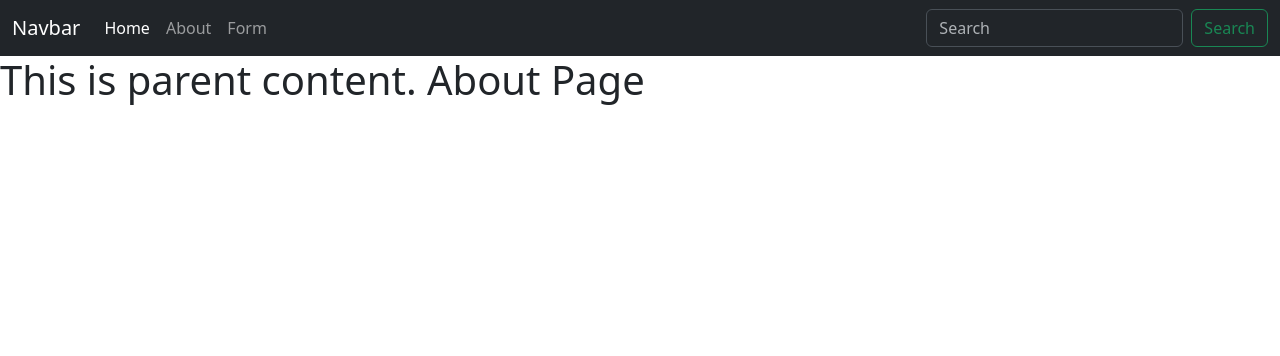
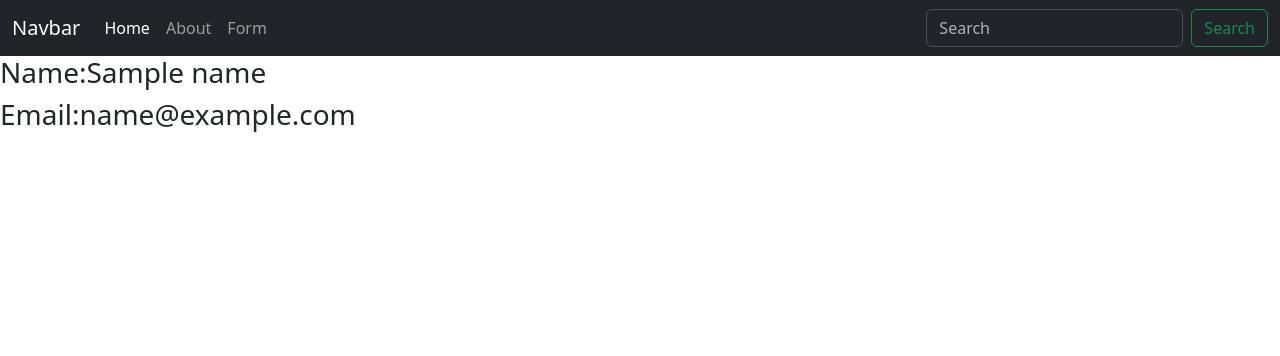
Before and after one commit to tanverrana/django-fifth-project, a Django app: template first_app/templates/first_app/about.html in a window 1280 px wide. Shown: the top 356 px of the page. Run offline with Django 4.2, Linux system fonts and the light colour scheme; the template is opened without the code that fills it: most values are stand-ins (such as "Sample title", 1, 10 or a date in 2020).

Commit message:
redirect form submission in about page

```diff
--- a/first_app/templates/first_app/about.html
+++ b/first_app/templates/first_app/about.html
@@ -1,3 +1,8 @@
 {% extends 'base.html' %}
 {% block title %}About Page{% endblock %}
-{% block content %} {{ block.super }} About Page{%endblock%}
+{% block content %}
+<div>
+    <h3>Name:{{name}}</h3>
+    <h3>Email:{{email}}</h3>
+</div>
+{%endblock%}
--- a/first_app/templates/first_app/form.html
+++ b/first_app/templates/first_app/form.html
@@ -1,7 +1,7 @@
 {% extends 'base.html' %}
 
 {% block content %}
-<form method="POST">
+<form method="POST" action="/about/">
     {% csrf_token %}
     <div class="mb-3">
         <label for="exampleInputName" class="form-label">Name</label>
@@ -13,4 +13,5 @@
     </div>
     <button type="submit" class="btn btn-primary">Submit</button>
 </form>
+
 {%endblock%}
```
Also changed, not shown: first_app/views.py (+7 -2 lines).
